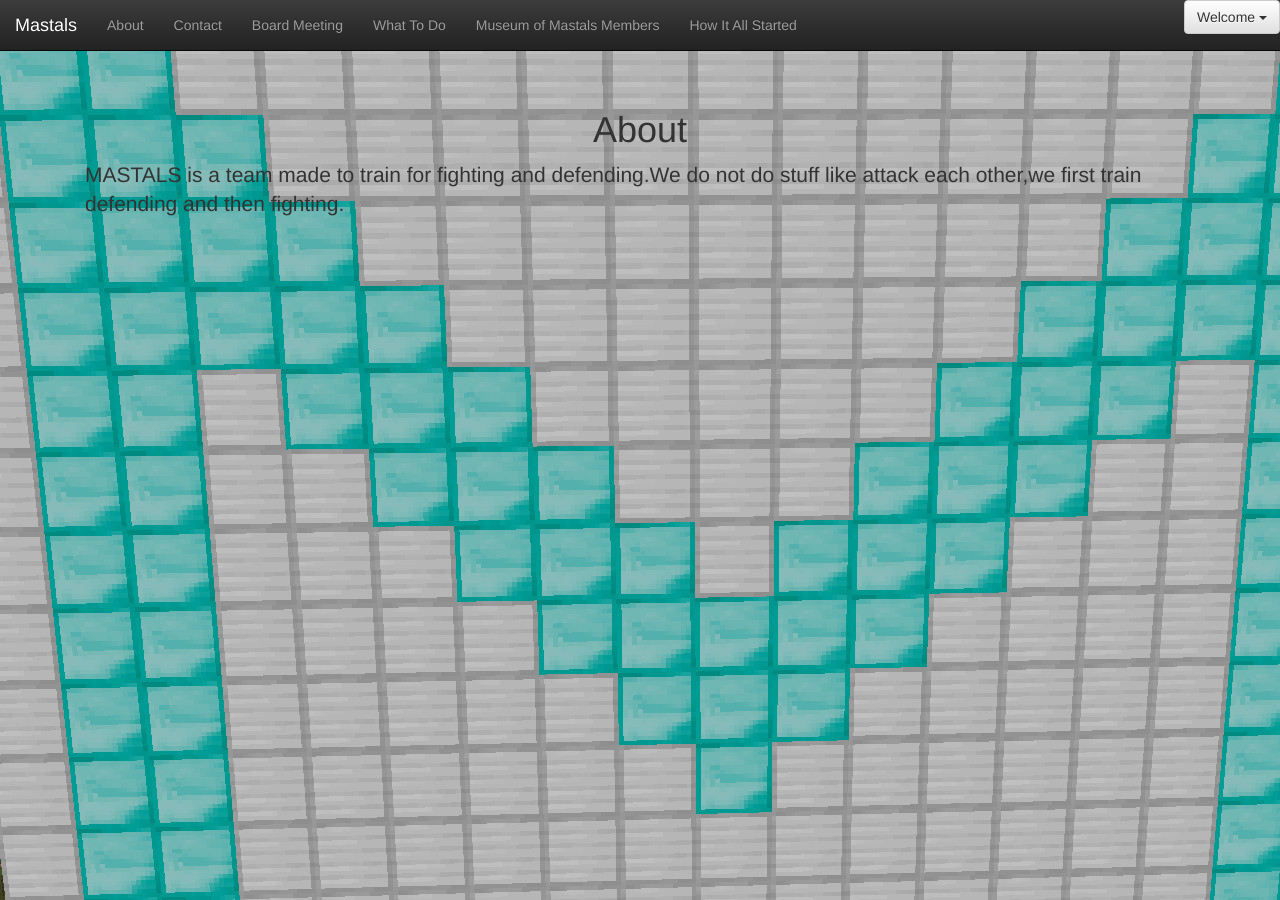
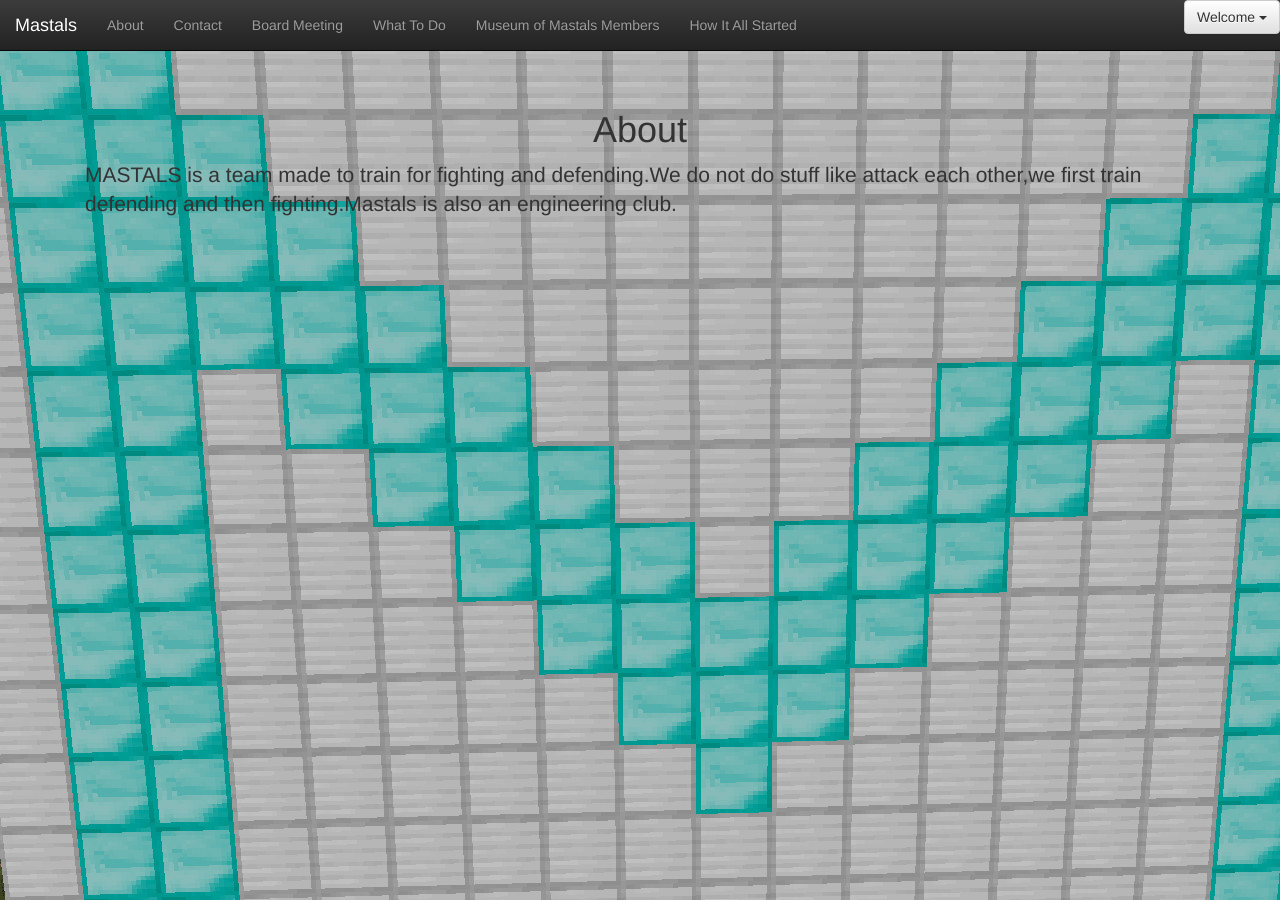
Before and after one commit to mastals/mastals.github.io, a Jekyll site: the page built from about/index.html, in a window 1280 px wide. Built offline with Jekyll 4.4.1, drawn with Linux system fonts in a browser that asks for light colours.

Commit message:
Update index.html

```diff
--- a/about/index.html
+++ b/about/index.html
@@ -5,6 +5,6 @@
 
 <p class="lead">
 
-  MASTALS is a team made to train for fighting and defending.We do not do stuff like attack each other,we first train defending and then fighting.
+  MASTALS is a team made to train for fighting and defending.We do not do stuff like attack each other,we first train defending and then fighting.Mastals is also an engineering club.
 
 </p>
```
